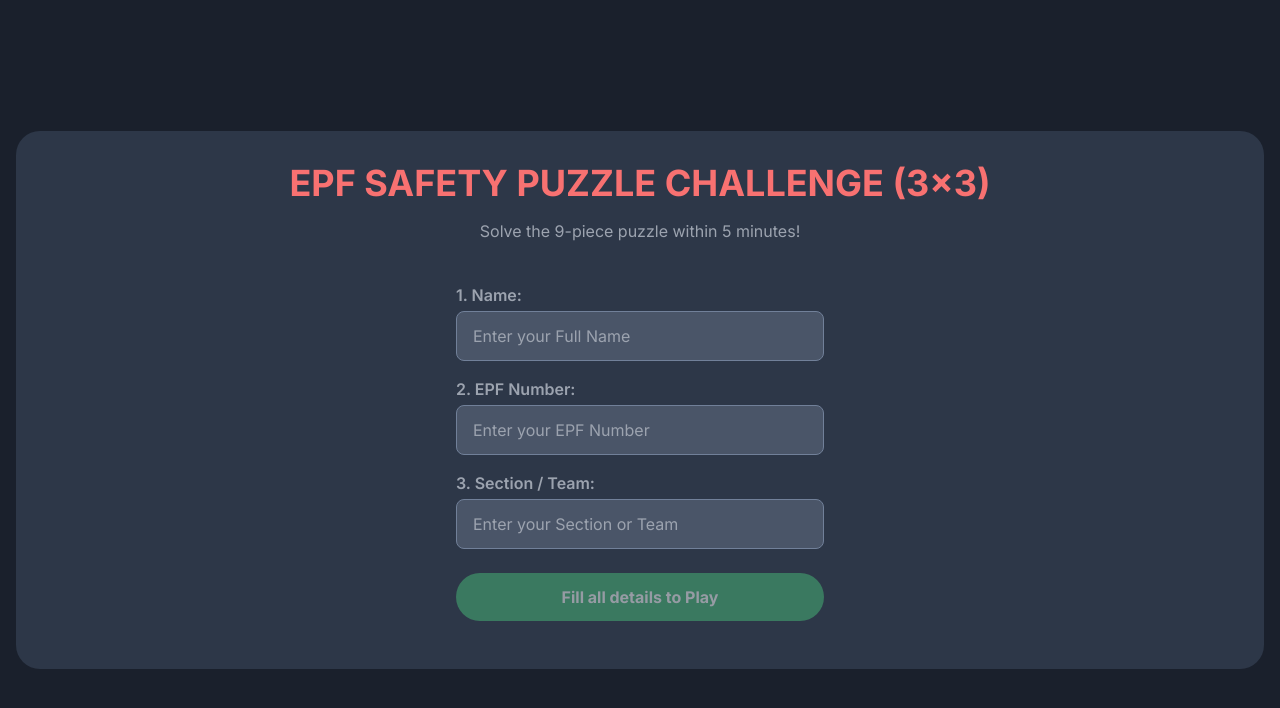
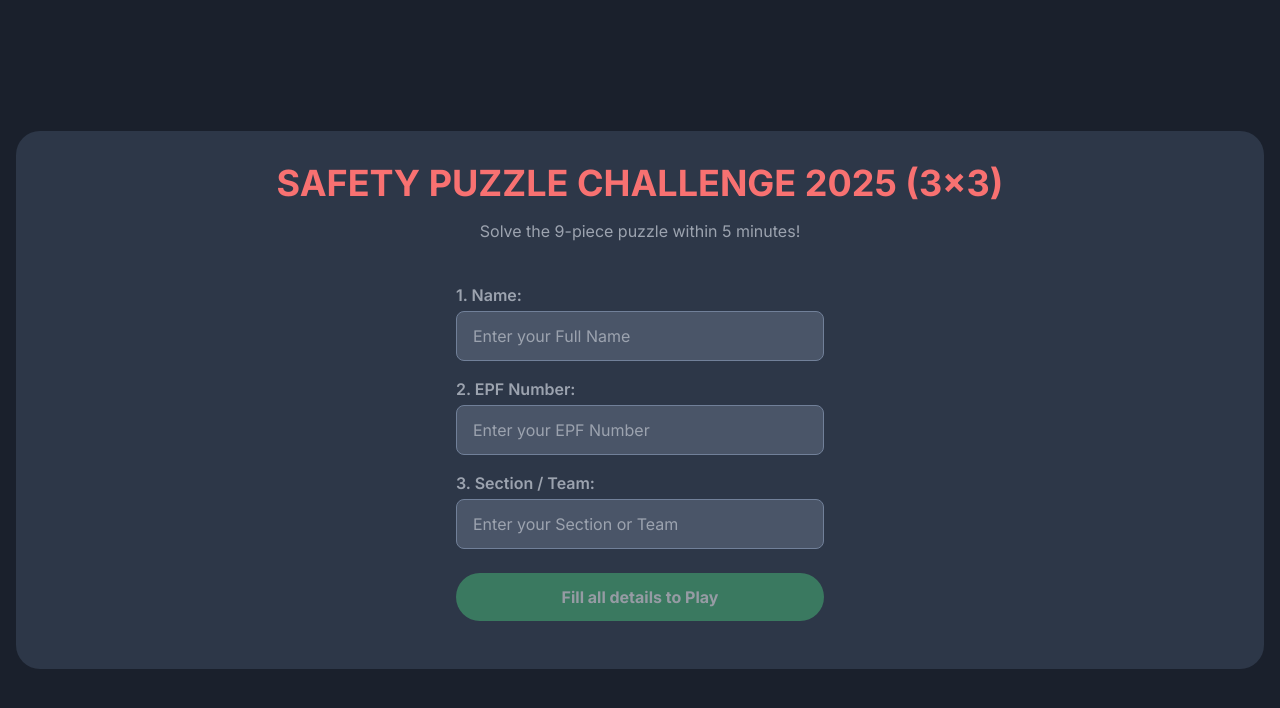
Before and after one commit to Salinga99/final-game, a plain HTML site: page index.html in a window 1280 px wide. Drawn offline with nearby package versions, Linux system fonts and the light colour scheme.

Commit message:
Update index.html

```diff
--- a/index.html
+++ b/index.html
@@ -147,7 +147,7 @@
 </head>
 <body class="p-4">
     <div class="container">
-        <h1 class="text-3xl sm:text-4xl font-extrabold mb-4 text-center text-red-400">EPF SAFETY PUZZLE CHALLENGE (3x3)</h1>
+        <h1 class="text-3xl sm:text-4xl font-extrabold mb-4 text-center text-red-400">SAFETY PUZZLE CHALLENGE 2025 (3x3)</h1>
         <p class="text-gray-400 mb-6 text-center">Solve the 9-piece puzzle within 5 minutes!</p>
 
         <div id="start-screen">
```
